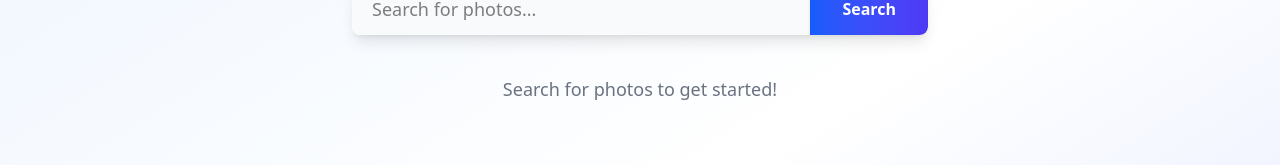
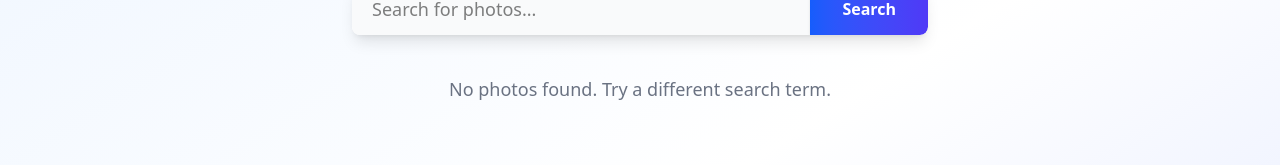
Before and after one commit to shreeteja172/Pexel-Pin, a React (Vite) app: page / in a window 1280 px wide. Shown: the part 241-406 px from the top of the page. Built offline with nearby package versions, Linux system fonts and the light colour scheme.

Commit message:
error: Text error

```diff
--- a/src/components/Body.jsx
+++ b/src/components/Body.jsx
@@ -35,7 +35,6 @@ const Body = () => {
       setLoading(false);
     }
   };
-
   const handleSearch = () => {
     if (searchQuery.trim()) {
       setPage(1);
@@ -44,7 +43,6 @@ const Body = () => {
   };
 
   const handleLoadMore = () => {
-
     const nextPage = page + 1;
     setPage(nextPage);
     fetchPhotos(searchQuery.trim(), nextPage, true);
@@ -73,7 +71,7 @@ const Body = () => {
             <p className="text-center text-gray-600 text-lg">Loading...</p>
           ) : photos.length === 0 ? (
             <p className="text-center text-gray-500 text-lg">
-              Search for photos to get started!
+              No photos found. Try a different search term.
             </p>
           ) : (
             <PhotoGrid photos={photos} />
```
